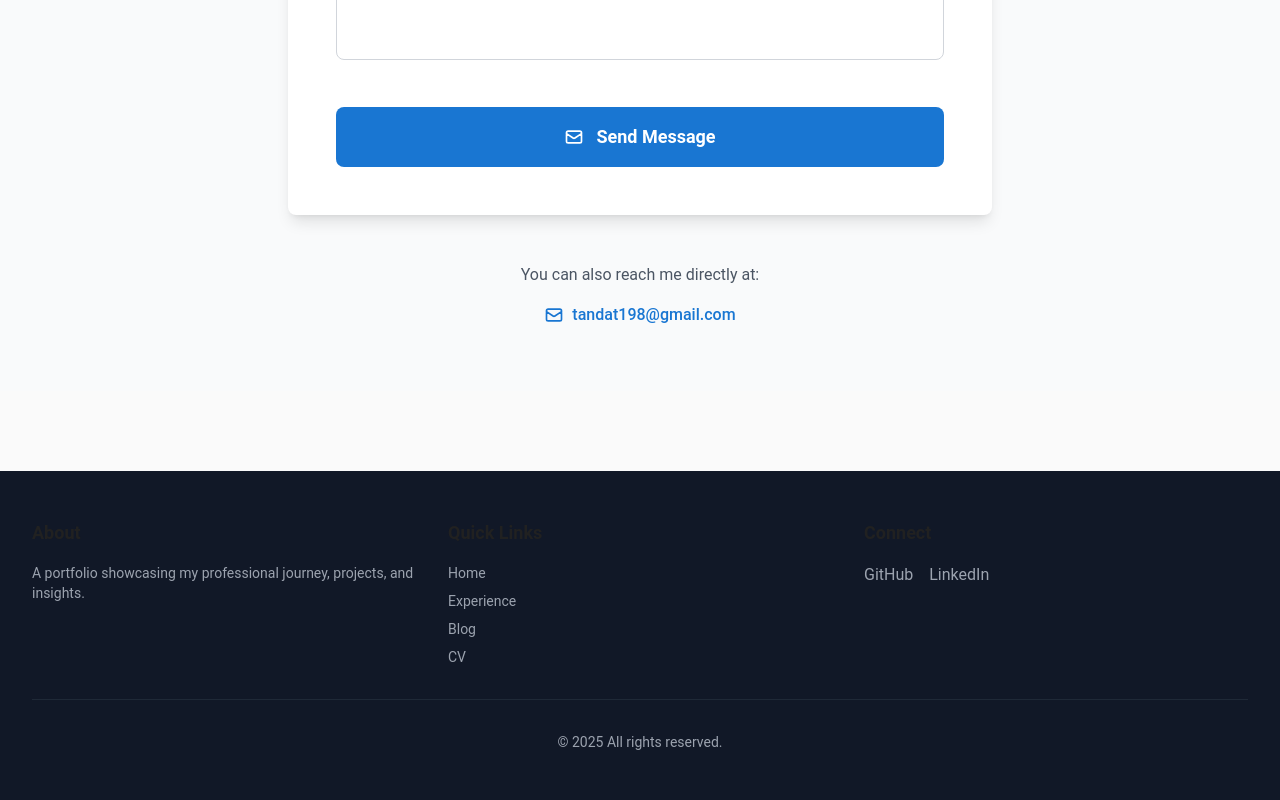
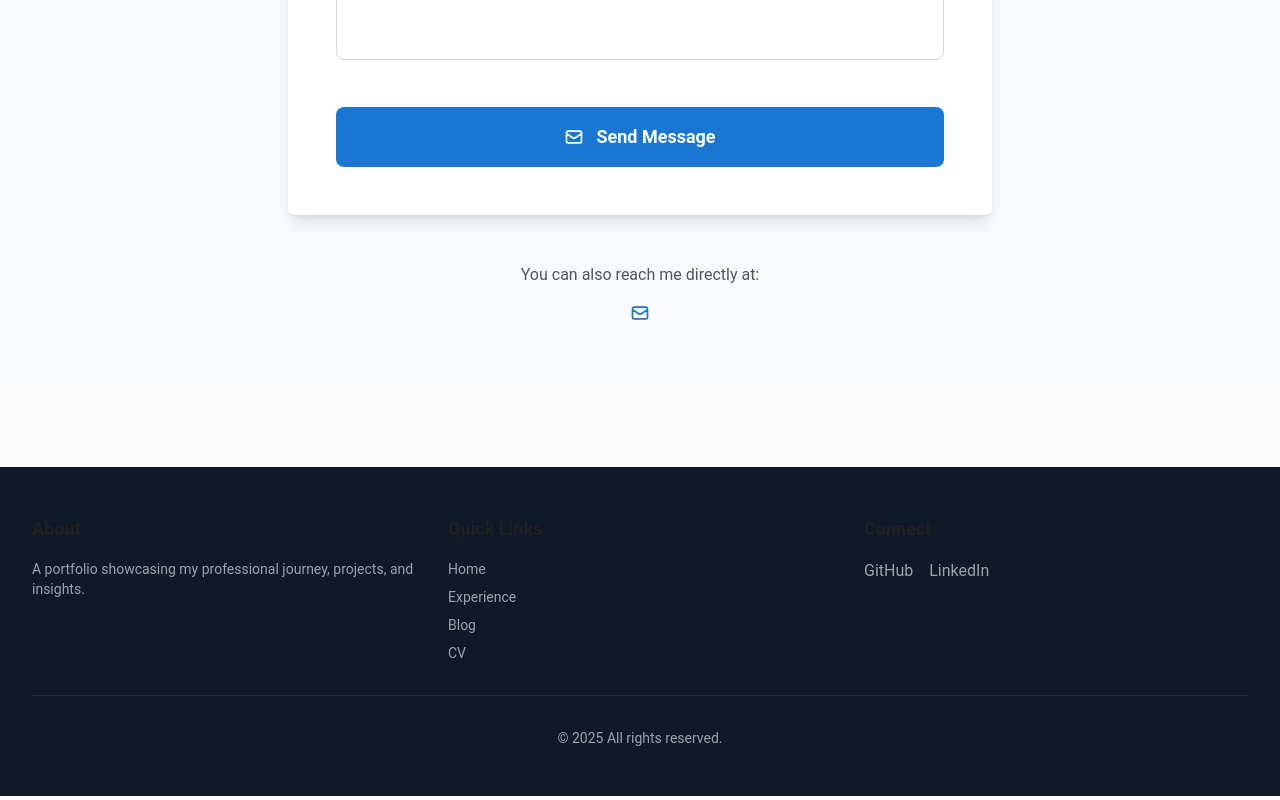
Before and after one commit to datj9/portfolio-management, a Next.js app in the folder frontend/: page /contact in a window 1280 px wide. Shown: the part 854-1654 px from the top of the page. Built offline with nearby package versions, Linux system fonts and the light colour scheme; no server answers.

Commit message:
fix: contact page

```diff
--- a/frontend/app/contact/page.tsx
+++ b/frontend/app/contact/page.tsx
@@ -1,9 +1,11 @@
 "use client"
 
-import { useState } from "react"
+import { useEffect, useState } from "react"
 import { getIntroduction, getStrapiURL } from "@/lib/strapi"
+import { Introduction } from "@/types/strapi"
 
-export default async function ContactPage() {
+export default function ContactPage() {
+const [introduction, setIntroduction] = useState<Introduction | null>(null)
   const [formData, setFormData] = useState({
     name: "",
     email: "",
@@ -78,6 +80,14 @@ export default async function ContactPage() {
       setIsSubmitting(false)
     }
   }
+
+  useEffect(() => {
+    const fetchIntroduction = async () => {
+      const introduction = await getIntroduction()
+      setIntroduction(introduction?.data ?? null)
+    }
+    fetchIntroduction()
+  }, [])
 
   return (
     <div className="bg-gray-50 min-h-screen py-16">
@@ -310,7 +320,7 @@ export default async function ContactPage() {
                   d="M3 8l7.89 5.26a2 2 0 002.22 0L21 8M5 19h14a2 2 0 002-2V7a2 2 0 00-2-2H5a2 2 0 00-2 2v10a2 2 0 002 2z"
                 />
               </svg>
-              tandat198@gmail.com
+              {introduction?.attributes?.email}
             </a>
           </div>
         </div>
```
